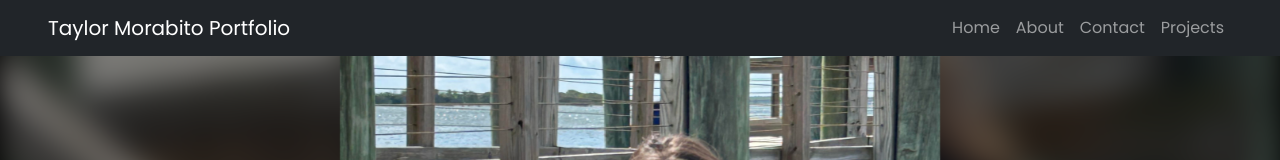
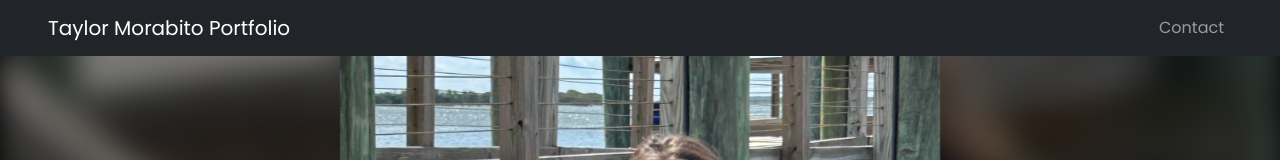
Before and after one commit to tnm4414/tnm4414.github.io, a plain HTML site: page index.html in a window 1280 px wide. Shown: the top 160 px of the page. Drawn offline with nearby package versions, Linux system fonts and the light colour scheme.

Commit message:
Update index.html

```diff
--- a/index.html
+++ b/index.html
@@ -201,16 +201,12 @@
     <nav class="navbar navbar-expand-lg navbar-dark bg-dark">
         <div class="container-fluid px-5">
             <a class="navbar-brand" href="index.html">Taylor Morabito Portfolio</a>
-            <button class="navbar-toggler" type="button" data-bs-toggle="collapse" data-bs-target="#navbarSupportedContent"
-                aria-controls="navbarSupportedContent" aria-expanded="false" aria-label="Toggle navigation">
+            <button class="navbar-toggler" type="button" data-bs-toggle="collapse" data-bs-target="#navbarSupportedContent" aria-controls="navbarSupportedContent" aria-expanded="false" aria-label="Toggle navigation">
                 <span class="navbar-toggler-icon"></span>
             </button>
             <div class="collapse navbar-collapse" id="navbarSupportedContent">
                 <ul class="navbar-nav ms-auto mb-2 mb-lg-0">
-                    <li class="nav-item"><a class="nav-link" href="index.html">Home</a></li>
-                    <li class="nav-item"><a class="nav-link" href="about.html">About</a></li>
                     <li class="nav-item"><a class="nav-link" href="#" data-bs-toggle="modal" data-bs-target="#contactModal">Contact</a></li>
-                    <li class="nav-item"><a class="nav-link" href="projects.html">Projects</a></li>
                 </ul>
             </div>
         </div>
```
